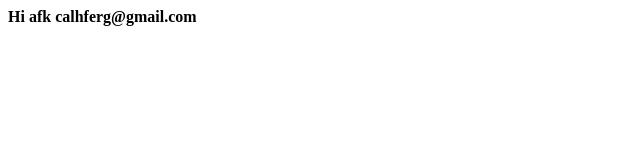
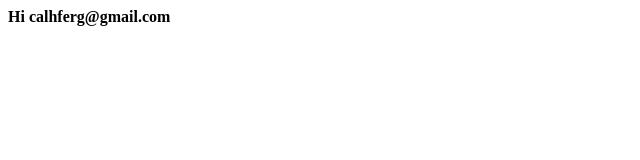
Before and after one commit to theredbicycle/thered.bike, a plain HTML site: page index.html in a window 1280 px wide. Shown: the full height of the page, 0-640 px from the left. Drawn offline with Linux system fonts and the light colour scheme.

Commit message:
Update index.html

```diff
--- a/index.html
+++ b/index.html
@@ -1,3 +1,2 @@
 <b>Hi</b>
-<b> afk </b>
 <b> calhferg@gmail.com </b>
```
